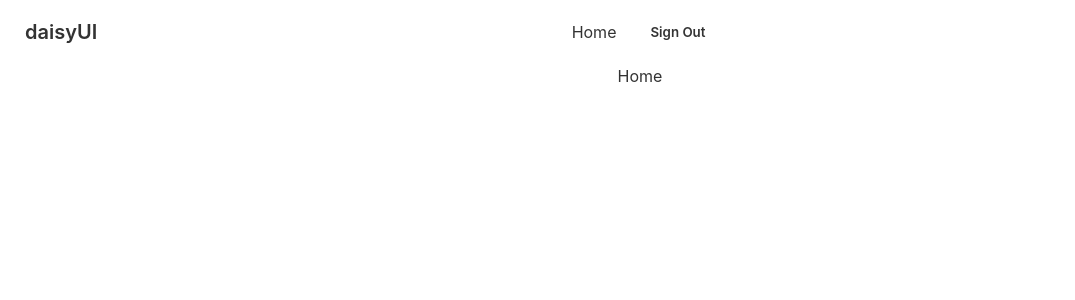
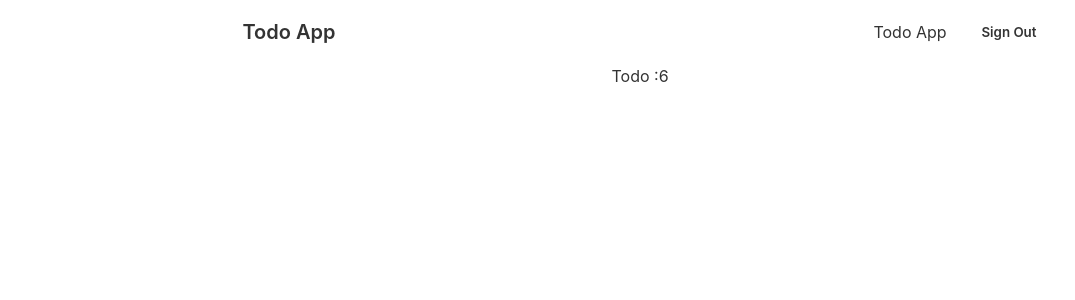
Before and after one commit to mehedihasan99/todo-app-client, a React (Create React App) app: page / in a window 1280 px wide. Shown: the top 300 px of the page, without its empty margins (0-1075 px from the left). Built offline with nearby package versions, Linux system fonts and the light colour scheme; no server answers; sample sign-in values are in the browser's storage; the HTML template or start-up script is replaced by a standard one.

Commit message:
private route

```diff
--- /dev/null
+++ b/public/fruits.json
@@ -0,0 +1,26 @@
+[
+  {
+    "name": "Apple",
+    "description": "An apple a day keeps the doctor away."
+  },
+  {
+    "name": "Watermelon",
+    "description": "The woman cut up the watermelon and shared it out among the four children."
+  },
+  {
+    "name": "Orange",
+    "description": "He cut the orange into quarters."
+  },
+  {
+    "name": "Margarita Branch",
+    "description": "Enim elit eu proident labore. Sit pariatur ullamco nostrud voluptate ex velit irure consequat dolore. Irure sint consequat nulla non excepteur enim nulla mollit irure sit Lorem. Laboris reprehenderit esse veniam ex.\r\n"
+  },
+  {
+    "name": "Pear",
+    "description": "The pear is a delicious fruit and I like it very much."
+  },
+  {
+    "name": "Strawberry",
+    "description": "The strawberry harvest failed because of the drought."
+  }
+]
--- a/src/App.js
+++ b/src/App.js
@@ -1,16 +1,20 @@
 import { Route, Routes } from 'react-router-dom';
 import './App.css';
-import Home from './Home/Home';
 import Login from './Login/Login';
+import RequireAuth from './Login/RequireAuth';
 import SignUp from './Login/SignUp';
 import NavBar from './shared/NavBar/NavBar';
+import ToDo from './ToDo/ToDo';
 
 function App() {
   return (
-    <div className="App">
+    <div>
       <NavBar />
       <Routes>
-        <Route path='/' element={<Home></Home>}></Route>
+        <Route path='/' element={
+          <RequireAuth><ToDo></ToDo></RequireAuth>
+
+        }></Route>
         <Route path='login' element={<Login></Login>}></Route>
         <Route path='signup' element={<SignUp></SignUp>}></Route>
       </Routes>
--- a/src/Home/Home.js
+++ /dev/null
@@ -1,11 +0,0 @@
-import React from 'react';
-
-const Home = () => {
-    return (
-        <div>
-            <h2>Home</h2>
-        </div>
-    );
-};
-
-export default Home;
--- /dev/null
+++ b/src/Login/RequireAuth.js
@@ -0,0 +1,20 @@
+import React from 'react';
+import { useAuthState } from 'react-firebase-hooks/auth';
+import { Navigate, useLocation } from 'react-router-dom';
+import auth from '../firebase.init';
+import Loading from '../shared/Loading';
+
+const RequireAuth = ({ children }) => {
+    const [user, loading, error] = useAuthState(auth);
+    let location = useLocation();
+    if (loading) {
+        return <Loading />
+    }
+    if (!user) {
+        return <Navigate to="/login" state={{ from: location }} replace />;
+    }
+    return children;
+
+};
+
+export default RequireAuth;
--- /dev/null
+++ b/src/ToDo/ToDo.js
@@ -0,0 +1,17 @@
+import React, { useEffect, useState } from 'react';
+
+const ToDo = () => {
+    const [fruits, setFruits] = useState([]);
+    useEffect(() => {
+        fetch('fruits.json')
+            .then(res => res.json())
+            .then(data => setFruits(data))
+    }, [])
+    return (
+        <div className='flex justify-center'>
+            <h2>Todo :{fruits.length}</h2>
+        </div>
+    );
+};
+
+export default ToDo;
--- a/src/shared/NavBar/NavBar.js
+++ b/src/shared/NavBar/NavBar.js
@@ -10,12 +10,12 @@ const NavBar = () => {
         signOut(auth);
     };
     const menuItem = <>
-        <li><Link to="/.">Home</Link></li>
+        <li><Link to="/.">Todo App</Link></li>
         <li>{user ? <button onClick={logout} className="btn btn-ghost normal-case">Sign Out</button> : <Link to="/login">Login</Link>}</li>
     </>
     return (
         <div>
-            <div className="navbar bg-base-100">
+            <div className="navbar flex justify-center bg-base-100">
                 <div className="navbar-start">
                     <div className="dropdown">
                         <label tabIndex="0" className="btn btn-ghost lg:hidden">
@@ -25,17 +25,12 @@ const NavBar = () => {
                             {menuItem}
                         </ul>
                     </div>
-                    <a className="btn btn-ghost normal-case text-xl">daisyUI</a>
+                    <a className="btn btn-ghost normal-case text-xl">Todo App</a>
                 </div>
                 <div className="navbar-center hidden lg:flex">
                     <ul className="menu menu-horizontal p-0">
                         {menuItem}
                     </ul>
-                </div>
-                <div className="navbar-end">
-                    <label tabIndex="1" for="dashboard-sidebar" className="btn btn-ghost lg:hidden">
-                        <svg xmlns="http://www.w3.org/2000/svg" className="h-5 w-5" fill="none" viewBox="0 0 24 24" stroke="currentColor"><path strokeLinecap="round" strokeLinejoin="round" strokeWidth="2" d="M4 6h16M4 12h8m-8 6h16" /></svg>
-                    </label>
                 </div>
             </div>
         </div>
```
